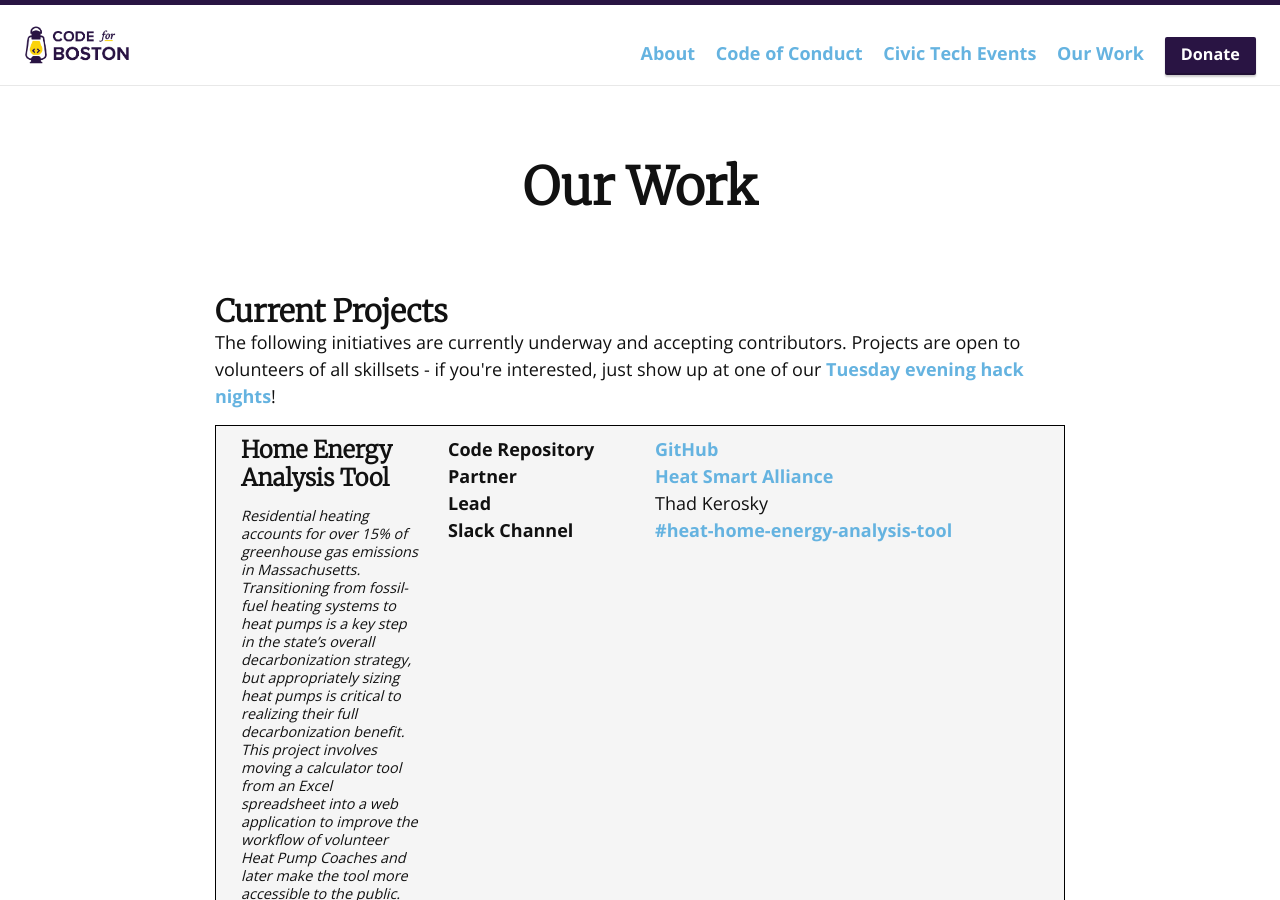
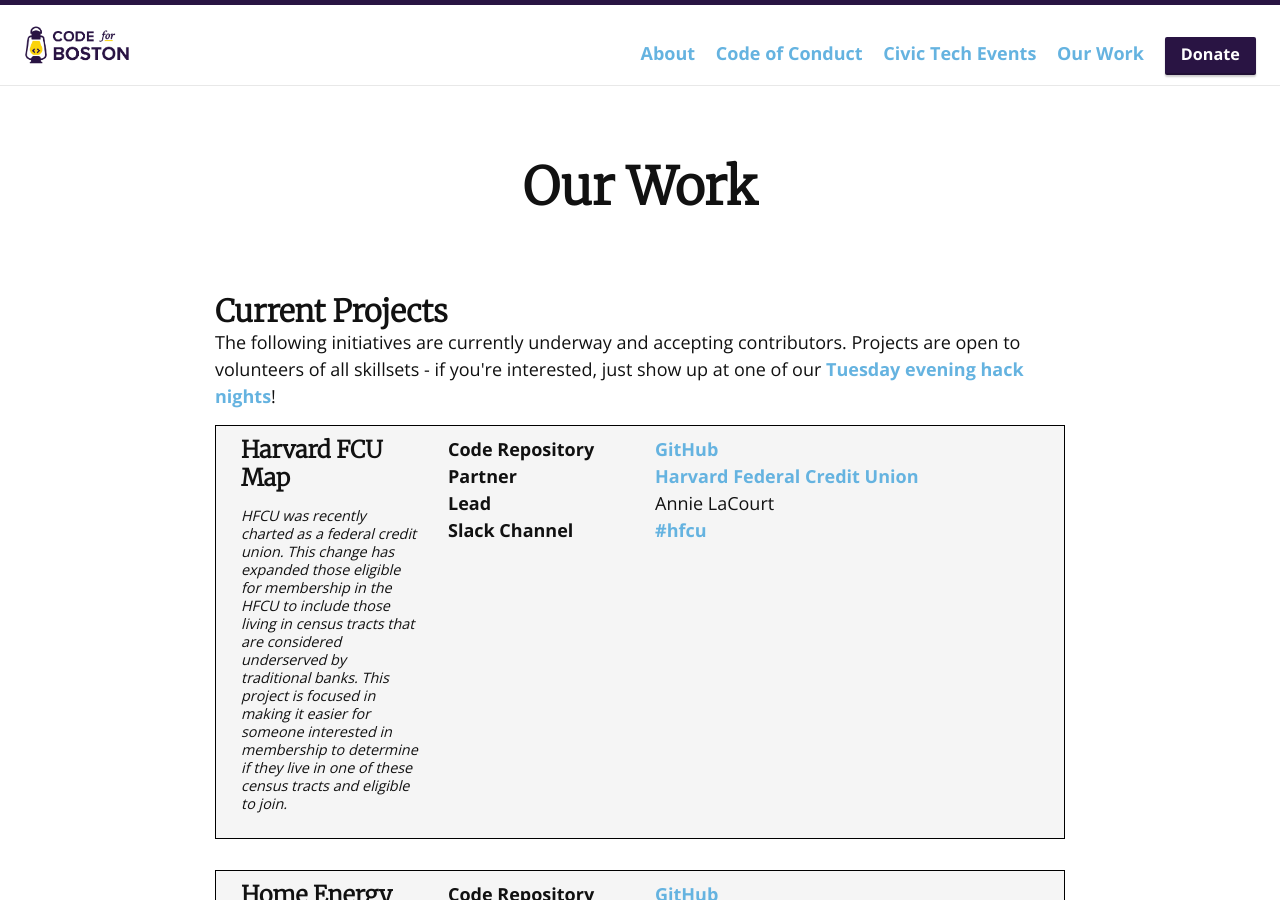
Before and after one commit to codeforboston/codeforboston.org, a Jekyll site: the page built from projects.html, in a window 1280 px wide and 900 px high. Built offline with Jekyll 4.4.1, drawn with Linux system fonts in a browser that asks for light colours; nearby versions of some CDN libraries.

Commit message:
Add Harvard FCU
* Add Harvard FCU Project

```diff
--- a/_data/projects/active.yml
+++ b/_data/projects/active.yml
@@ -1,3 +1,12 @@
+- name: Harvard FCU Map
+  elevatorPitch: >
+    HFCU was recently charted as a federal credit union. This change has expanded those eligible for membership in the HFCU to include those living in census tracts that are considered underserved by traditional banks.  This project is focused in making it easier for someone interested in membership to determine if they live in one of these census tracts and eligible to join.
+  repository: https://github.com/codeforboston/harvard-fcu
+  partner:
+    - name: Harvard Federal Credit Union
+      url: https://harvardfcu.org
+  lead: Annie LaCourt
+  slackChannel: hfcu
 - name: Home Energy Analysis Tool
   elevatorPitch: >
     Residential heating accounts for over 15% of greenhouse gas emissions in Massachusetts. Transitioning from fossil-fuel heating systems to heat pumps is a key step in the state's overall decarbonization strategy, but appropriately sizing heat pumps is critical to realizing their full decarbonization benefit. This project involves moving a calculator tool from an Excel spreadsheet into a web application to improve the workflow of volunteer Heat Pump Coaches and later make the tool more accessible to the public.
```
